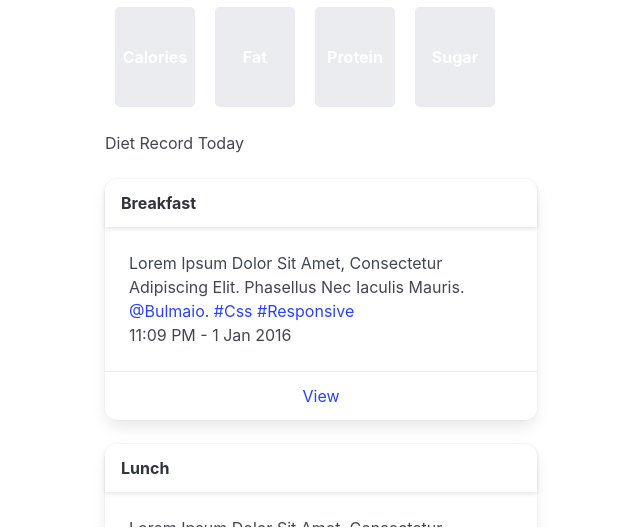
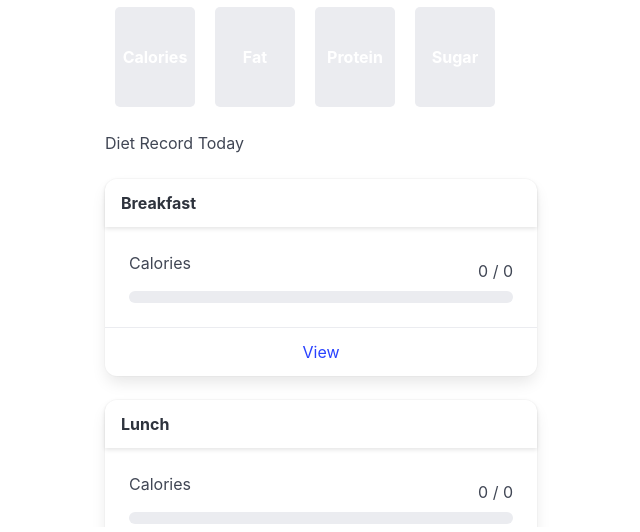
Before and after one commit to RaihanArdianata/calorie-calculator, a plain HTML site: page frontend/index.html in a window 1280 px wide. Shown: the part 209-741 px from the top of the page, without its empty margins (319-959 px from the left). Drawn offline with nearby package versions, Linux system fonts and the light colour scheme; no server answers; some icons are missing.

Commit message:
done agenda

```diff
--- a/frontend/index.html
+++ b/frontend/index.html
@@ -174,7 +174,7 @@
             stroke-width="1.5"
             stroke-linecap="round"
             stroke-linejoin="round"
-            class="icon icon-tabler icons-tabler-outline icon-tabler-settings">
+            class="icon icon-table0r icons-tabler-outline icon-tabler-settings">
             <path stroke="none" d="M0 0h24v24H0z" fill="none" />
             <path
               d="M10.325 4.317c.426 -1.756 2.924 -1.756 3.35 0a1.724 1.724 0 0 0 2.573 1.066c1.543 -.94 3.31 .826 2.37 2.37a1.724 1.724 0 0 0 1.065 2.572c1.756 .426 1.756 2.924 0 3.35a1.724 1.724 0 0 0 -1.066 2.573c.94 1.543 -.826 3.31 -2.37 2.37a1.724 1.724 0 0 0 -2.572 1.065c-.426 1.756 -2.924 1.756 -3.35 0a1.724 1.724 0 0 0 -2.573 -1.066c-1.543 .94 -3.31 -.826 -2.37 -2.37a1.724 1.724 0 0 0 -1.065 -2.572c-1.756 -.426 -1.756 -2.924 0 -3.35a1.724 1.724 0 0 0 1.066 -2.573c-.94 -1.543 .826 -3.31 2.37 -2.37c1 .608 2.296 .07 2.572 -1.065z" />
--- a/frontend/js/home.main.js
+++ b/frontend/js/home.main.js
@@ -4,7 +4,19 @@ import apiService from './api/apiService.js';
 $(document).ready(() => {
   // state
   const agenda = ['BREAKFAST', 'LUNCH', 'DINNER', 'SNACK'];
-  const nutritionRecord = { calories: 0, fat: 0, protein: 0, sugar: 0 };
+  const nutritionRecord = {
+    calories: 0,
+    fat: 0,
+    protein: 0,
+    sugar: 0,
+  };
+
+  let agendaData = {
+    breakfast: { total_calorie: 0, target_calorie: 0 },
+    lunch: { total_calorie: 0, target_calorie: 0 },
+    dinner: { total_calorie: 0, target_calorie: 0 },
+    snack: { total_calorie: 0, target_calorie: 0 },
+  };
 
   // selector
   const mealsContainer = $('#meals');
@@ -12,6 +24,8 @@ $(document).ready(() => {
   const agendaContainer = $('#agenda');
 
   const generateAgenda = () => {
+    agendaContainer.empty();
+
     agenda.forEach((item) => {
       agendaContainer.append(`
           <div class="card">
@@ -25,11 +39,19 @@ $(document).ready(() => {
             </header>
             <div class="card-content">
               <div class="content">
-                Lorem ipsum dolor sit amet, consectetur adipiscing elit. Phasellus nec iaculis
-                mauris.
-                <a href="#">@bulmaio</a>. <a href="#">#css</a> <a href="#">#responsive</a>
-                <br />
-                <time datetime="2016-1-1">11:09 PM - 1 Jan 2016</time>
+                <div
+                  class="is-flex is-flex-direction-Rrow is-justify-content-space-between is-align-items-center"
+                  style="text-align: right">
+                  <p class="">calories</p>
+                  <p class="" id="t-card">${
+                    agendaData?.[item?.toLowerCase()]?.total_calorie.toFixed(0) || 0
+                  } / ${agendaData?.[item?.toLowerCase()]?.target_calorie.toFixed(0) || 0}</p>
+                </div>
+                <progress class="progress is-small is-primary" value="${
+                  agendaData?.[item?.toLowerCase()]?.total_calorie.toFixed(0) || 0
+                }" max="${
+        agendaData?.[item?.toLowerCase()]?.target_calorie.toFixed(0) || 0
+      }">15%</progress>
               </div>
             </div>
             <footer class="card-footer">
@@ -56,11 +78,16 @@ $(document).ready(() => {
       .done((response) => {
         const { data } = response;
 
-        console.log(response);
+        if (Array.isArray(data)) {
+          data.forEach(
+            ({
+              meal,
+              total_calorie: total_calorie_db,
+              target_calorie: target_calorie_db,
+              agenda_name,
+            }) => {
+              const { tr_ingredients } = meal;
 
-        if (Array.isArray(data)) {
-          data.forEach(({ meal }) => {
-            const { tr_ingredients } = meal;
               if (Array.isArray(tr_ingredients)) {
                 tr_ingredients.forEach(({ ingredient }) => {
                   console.log(ingredient?.calories);
@@ -71,7 +98,19 @@ $(document).ready(() => {
                   nutritionRecord.sugar += ingredient?.sugar_g || 0;
                 });
               }
-          });
+
+              if (agendaData?.[agenda_name?.toLowerCase()]) {
+                const { total_calorie, target_calorie } = agendaData?.[agenda_name?.toLowerCase()];
+                agendaData = {
+                  ...agendaData,
+                  [agenda_name?.toLowerCase()]: {
+                    total_calorie: total_calorie + total_calorie_db,
+                    target_calorie: target_calorie + target_calorie_db,
+                  },
+                };
+              }
+            },
+          );
         }
 
         $('#p-calories').attr('value', nutritionRecord.calories);
@@ -82,6 +121,8 @@ $(document).ready(() => {
         $('#t-fat').text(`${nutritionRecord.fat.toFixed(0)} / 78`);
         $('#t-protein').text(`${nutritionRecord.protein.toFixed(0)} / 175`);
         $('#t-sugar').text(`${nutritionRecord.sugar.toFixed(0)} / 50`);
+
+        generateAgenda();
       })
       .fail((jqXHR, textStatus, errorThrown) => {
         alert('Error Login', textStatus, errorThrown);
```
Lines whose indentation alone changed are shown as unchanged.
